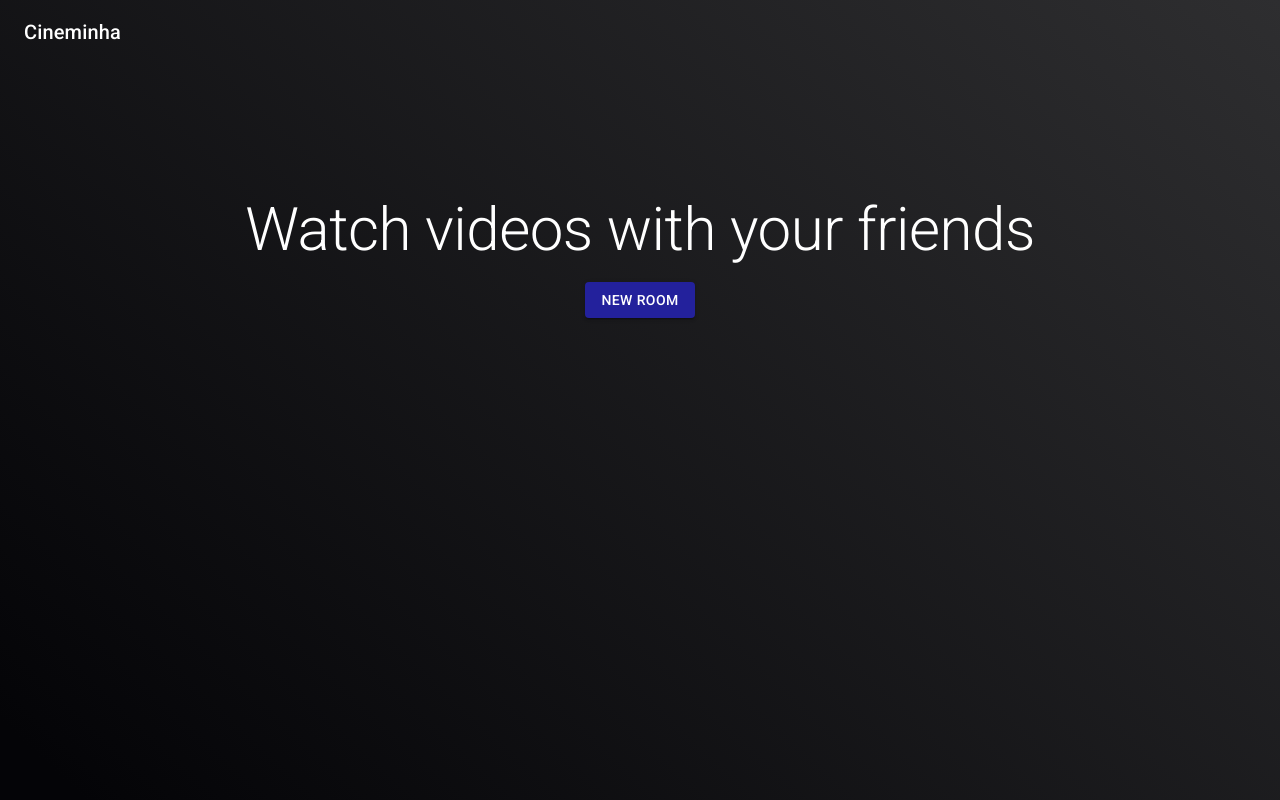
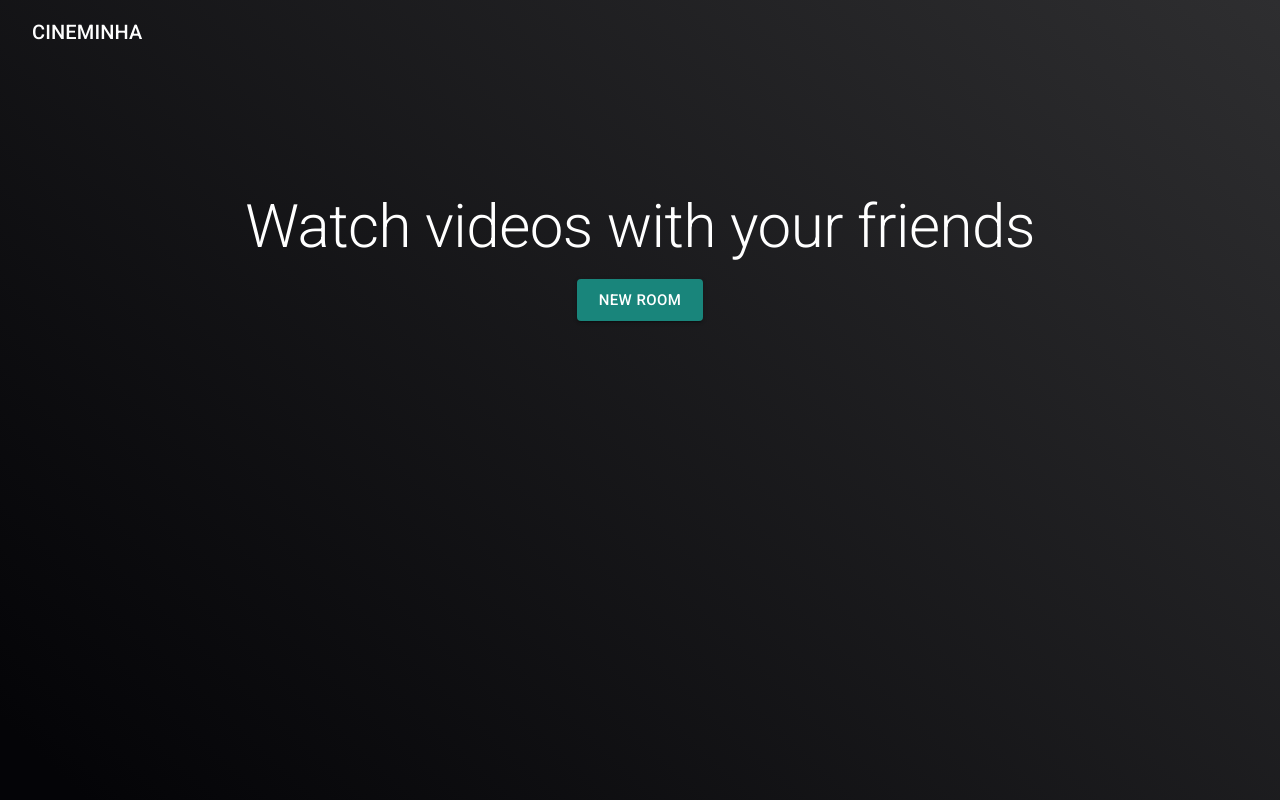
Before and after one commit to leorcvargas/cineminha-app, a Next.js app: page / in a window 1280 px wide. Built offline with nearby package versions, Linux system fonts and the light colour scheme.

Commit message:
Update style

```diff
--- a/containers/CreateRoomHero/index.tsx
+++ b/containers/CreateRoomHero/index.tsx
@@ -1,6 +1,13 @@
-import { Box, Button, Container, Grid, Typography } from '@material-ui/core';
+import {
+  Box,
+  Button,
+  CircularProgress,
+  Container,
+  Grid,
+  Typography,
+} from '@material-ui/core';
 import axios from 'axios';
-import React from 'react';
+import React, { useState } from 'react';
 import { useRouter } from 'next/router';
 
 import { useStyles } from './styles';
@@ -8,13 +15,22 @@ import { useStyles } from './styles';
 export const CreateRoomHero: React.FC = () => {
   const router = useRouter();
   const classes = useStyles();
+  const [creatingRoom, setCreatingRoom] = useState(false);
 
   const createRoom = async () => {
-    const { data } = await axios.post<{ slug: string }>(
-      `${process.env.NEXT_PUBLIC_API_URL}/api/room`
-    );
+    try {
+      setCreatingRoom(true);
 
-    router.push(`/room/${data.slug}`);
+      const { data } = await axios.post<{ slug: string }>(
+        `${process.env.NEXT_PUBLIC_API_URL}/api/room`
+      );
+
+      router.push(`/room/${data.slug}`);
+    } catch (error) {
+      console.error(error);
+    } finally {
+      setCreatingRoom(false);
+    }
   };
 
   return (
@@ -35,8 +51,18 @@ export const CreateRoomHero: React.FC = () => {
           </Box>
         </Grid>
         <Grid item>
-          <Button variant="contained" color="primary" onClick={createRoom}>
-            New Room
+          <Button
+            variant="contained"
+            color="secondary"
+            onClick={createRoom}
+            disabled={creatingRoom}
+            size="large"
+          >
+            {creatingRoom ? (
+              <CircularProgress color="secondary" size={20} />
+            ) : (
+              <span>New Room</span>
+            )}
           </Button>
         </Grid>
       </Grid>
--- a/layout/app/index.tsx
+++ b/layout/app/index.tsx
@@ -1,4 +1,5 @@
-import { AppBar, Grid, Toolbar, Typography } from '@material-ui/core';
+import { AppBar, Button, Grid, Toolbar, Typography } from '@material-ui/core';
+import Link from 'next/link';
 import React, { FC } from 'react';
 
 import { useStyles } from './styles';
@@ -10,9 +11,13 @@ const AppLayout: FC = ({ children }) => {
     <>
       <AppBar position="static" color="transparent" elevation={0}>
         <Toolbar>
-          <Typography variant="h6" className={classes.title}>
-            Cineminha
-          </Typography>
+          <Link href="/">
+            <Button variant="text">
+              <Typography variant="h6" className={classes.title}>
+                Cineminha
+              </Typography>
+            </Button>
+          </Link>
         </Toolbar>
       </AppBar>
       <Grid container className={classes.content}>
--- a/pages/main.css
+++ b/pages/main.css
@@ -1,6 +1,6 @@
 html,
 body {
-  height: 100%;
+  min-height: 100vh;
 }
 
 body {
```
